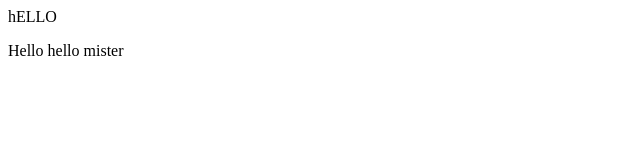
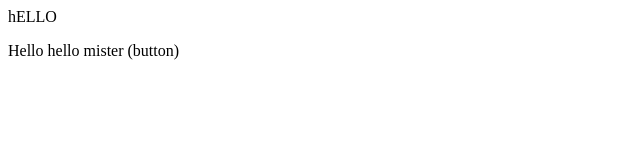
Before and after one commit to mrvvk06/newfiles, a plain HTML site: page index.html in a window 1280 px wide. Shown: the full height of the page, 0-640 px from the left. Drawn offline with Linux system fonts and the light colour scheme.

```diff
--- a/index.html
+++ b/index.html
@@ -1,2 +1,2 @@
 <p> hELLO </p>
-<p>Hello hello mister</p>
+<p>Hello hello mister (button)</p>
```
